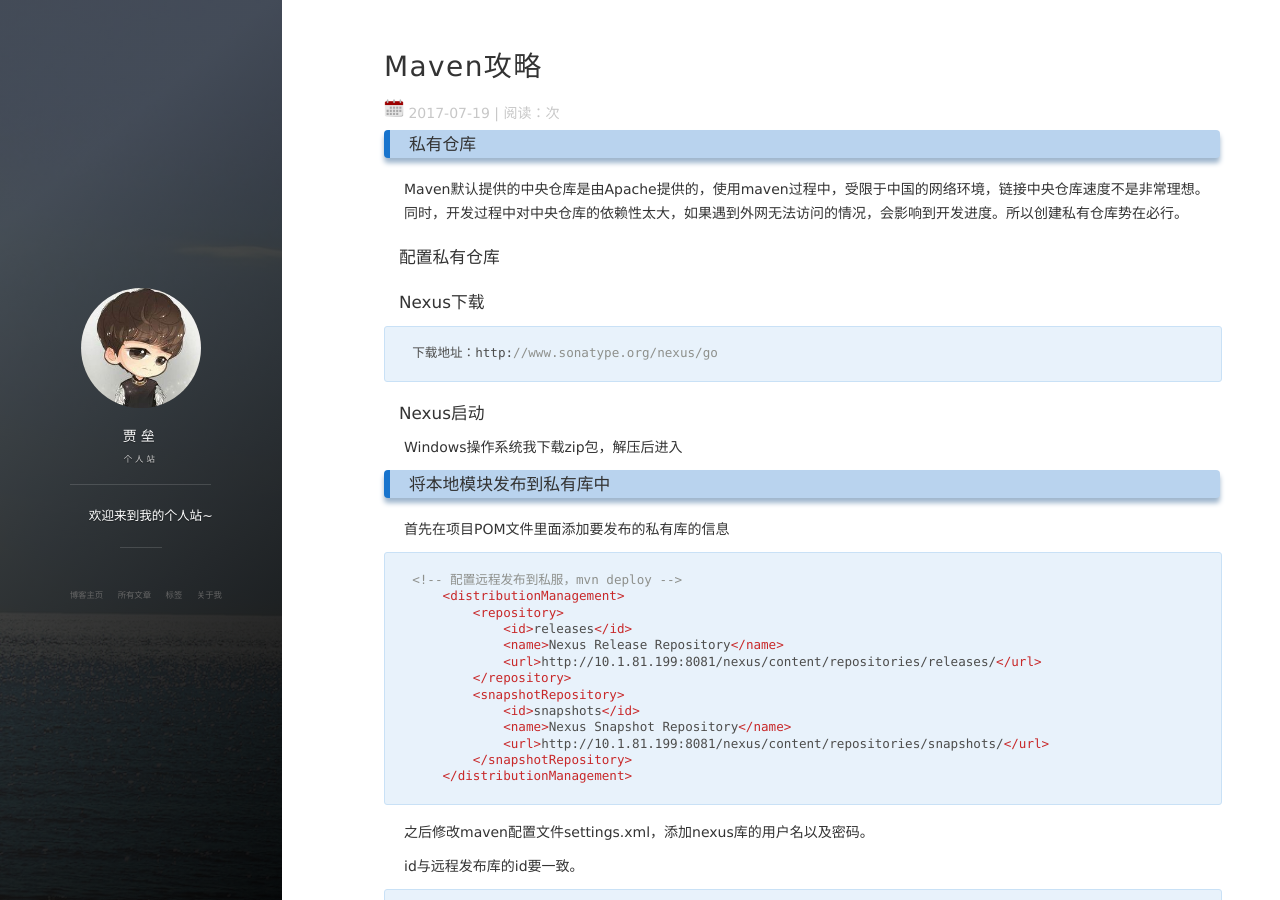
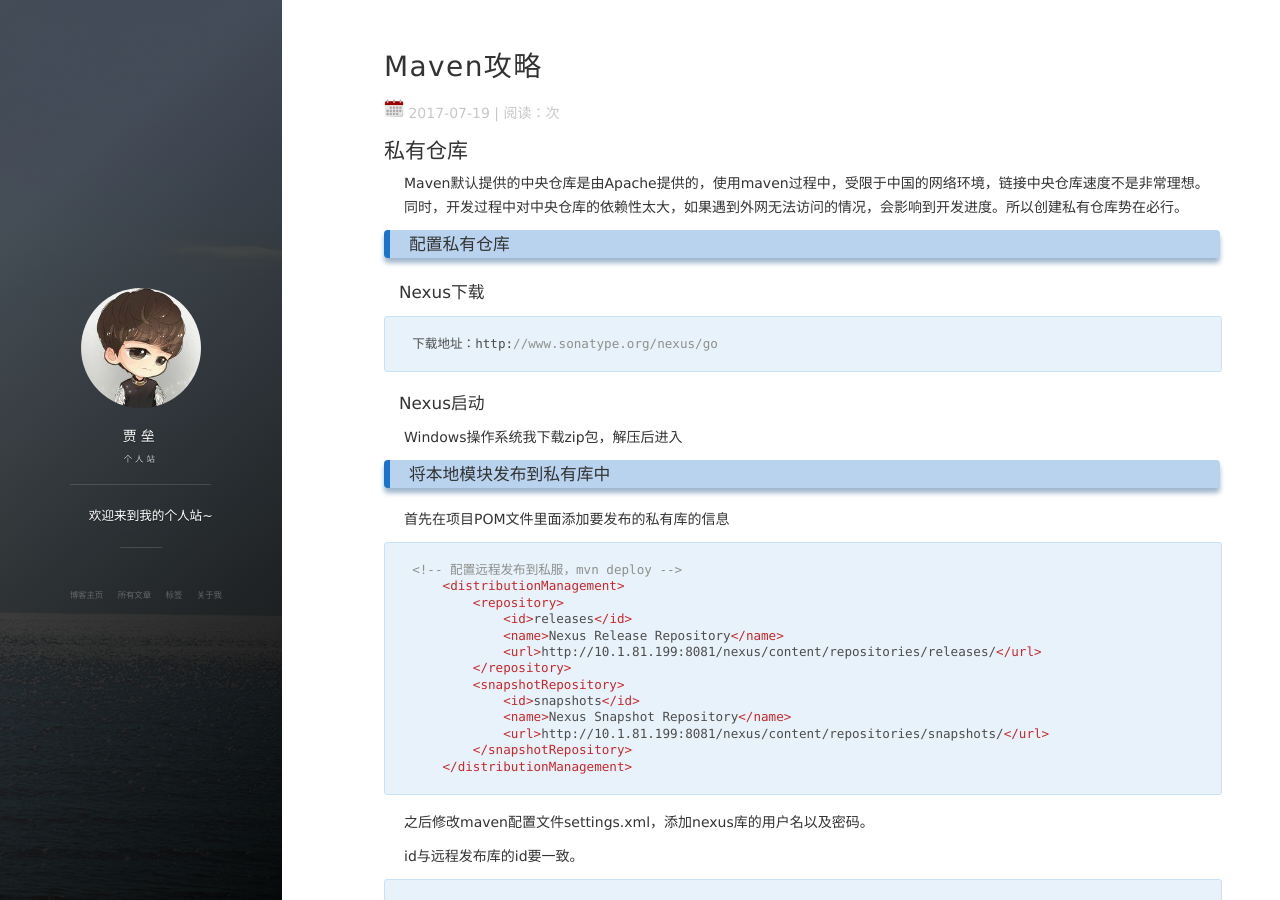
Before and after one commit to jl0476/jl0476.github.io.bak, a Jekyll site: the page built from _posts/2017-07-19-maven.md, in a window 1280 px wide and 900 px high. Built offline with Jekyll 4.4.1, drawn with Linux system fonts in a browser that asks for light colours; nearby versions of some CDN libraries; comment, search, counter and statistics services are not loaded.

```diff
--- a/_posts/2017-07-19-maven.md
+++ b/_posts/2017-07-19-maven.md
@@ -8,9 +8,9 @@ tag: maven
 ---
 
 
-### 私有仓库
+## 私有仓库
 Maven默认提供的中央仓库是由Apache提供的，使用maven过程中，受限于中国的网络环境，链接中央仓库速度不是非常理想。同时，开发过程中对中央仓库的依赖性太大，如果遇到外网无法访问的情况，会影响到开发进度。所以创建私有仓库势在必行。
-#### 配置私有仓库
+### 配置私有仓库
 
 #### Nexus下载
 
```
